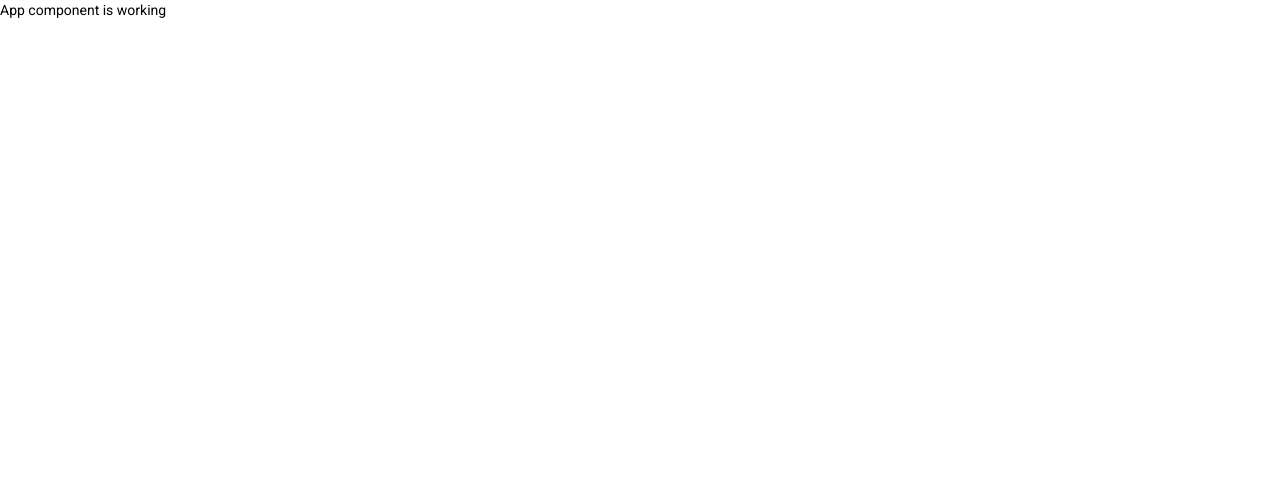
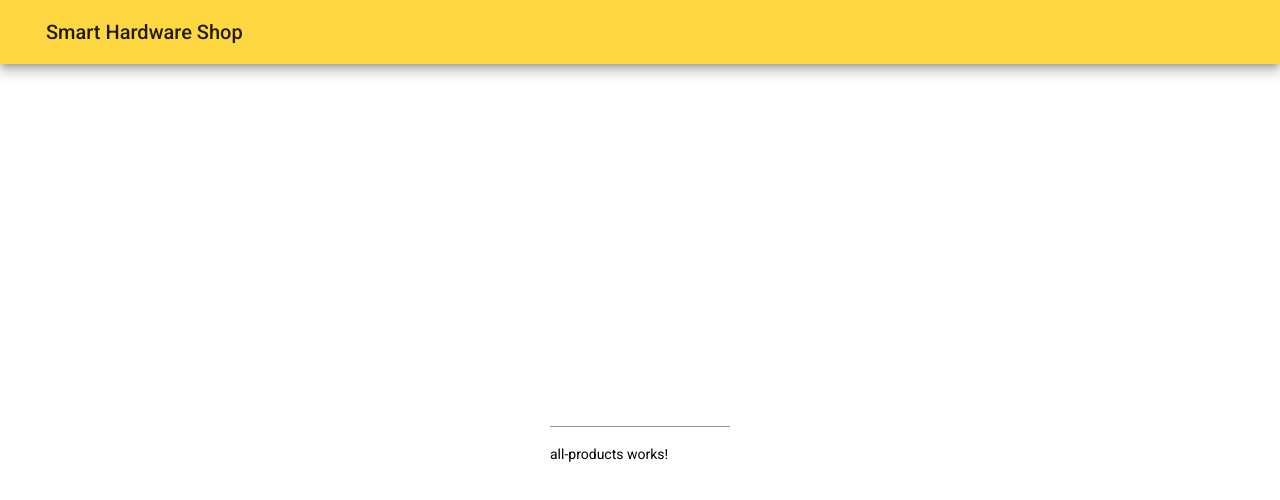
Before and after one commit to MirjanaTomic/shop-app, an Angular app: page / in a window 1280 px wide. Shown: the top 500 px of the page. Built offline with nearby package versions, Linux system fonts and the light colour scheme.

Commit message:
Created all products component and product component

```diff
--- /dev/null
+++ b/src/app/all-products/all-products.component.html
@@ -0,0 +1,4 @@
+<mat-form-field>
+  <input matInput>
+</mat-form-field>
+<p>all-products works!</p>
--- /dev/null
+++ b/src/app/all-products/all-products.component.ts
@@ -0,0 +1,15 @@
+import { Component, OnInit } from '@angular/core';
+
+@Component({
+  selector: 'app-all-products',
+  templateUrl: './all-products.component.html',
+  styleUrls: ['./all-products.component.scss']
+})
+export class AllProductsComponent implements OnInit {
+
+  constructor() { }
+
+  ngOnInit(): void {
+  }
+
+}
--- a/src/app/app.component.html
+++ b/src/app/app.component.html
@@ -1 +1,8 @@
-<p>App component is working</p>
+<div id="app-container" fxLayout="column">
+  <mat-toolbar color="accent" class="mat-elevation-z8">
+    <span class="logo">Smart Hardware Shop</span>
+  </mat-toolbar>
+  <div class="all-products-container" fxLayout="column" fxLayoutAlign="center center" fxFlex>
+    <app-all-products></app-all-products>
+  </div>
+</div>
--- a/src/app/app.component.scss
+++ b/src/app/app.component.scss
@@ -0,0 +1,11 @@
+#app-container {
+  min-height: 100%;
+
+  .logo {
+    margin: 0 30px;
+  }
+
+  .all-products-container {
+    height: 100%;
+  }
+}
--- /dev/null
+++ b/src/app/product/product.component.html
@@ -0,0 +1 @@
+<p>product works!</p>
--- /dev/null
+++ b/src/app/product/product.component.ts
@@ -0,0 +1,15 @@
+import { Component, OnInit } from '@angular/core';
+
+@Component({
+  selector: 'app-product',
+  templateUrl: './product.component.html',
+  styleUrls: ['./product.component.scss']
+})
+export class ProductComponent implements OnInit {
+
+  constructor() { }
+
+  ngOnInit(): void {
+  }
+
+}
```
Also changed, not shown: src/app/app.module.ts (+11 -3 lines), src/app/all-products/all-products.component.scss (added), src/app/product/product.component.scss (added), 2 other files (tests, documents, lock files or other folders).
